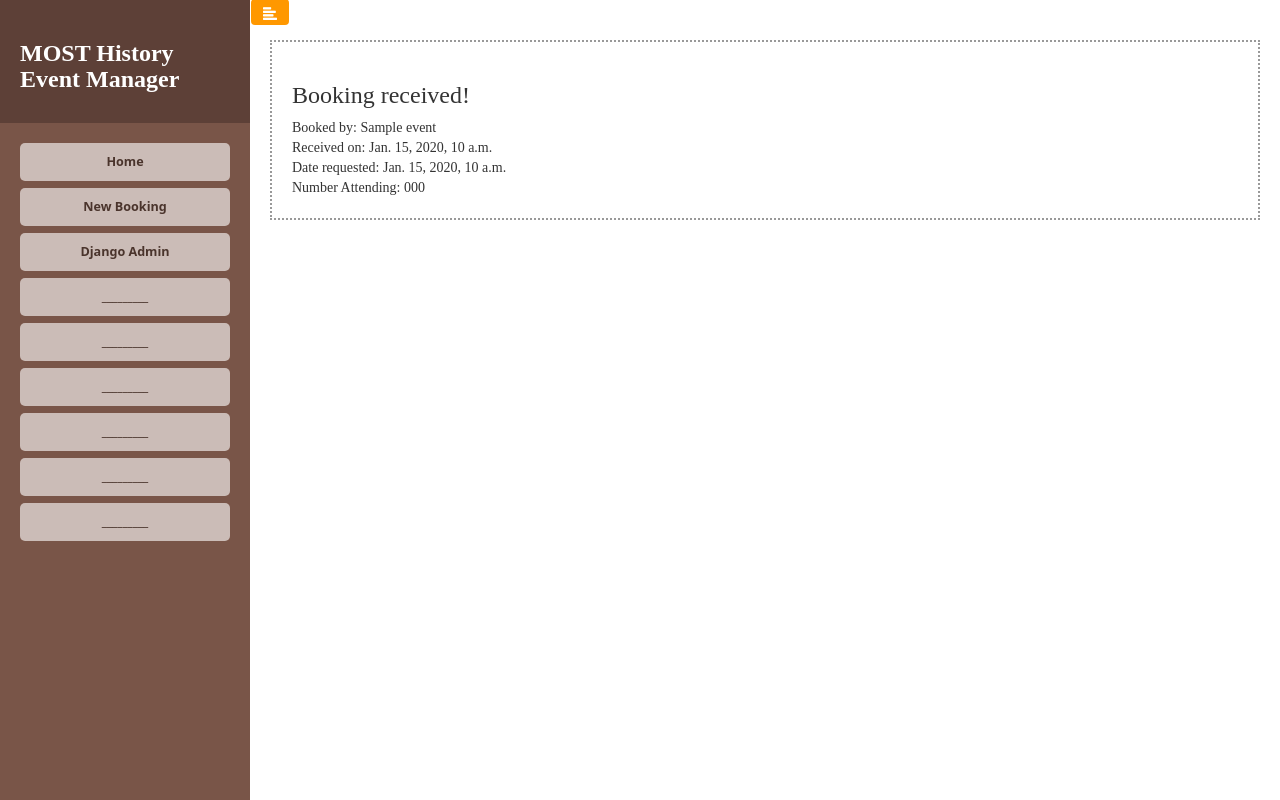
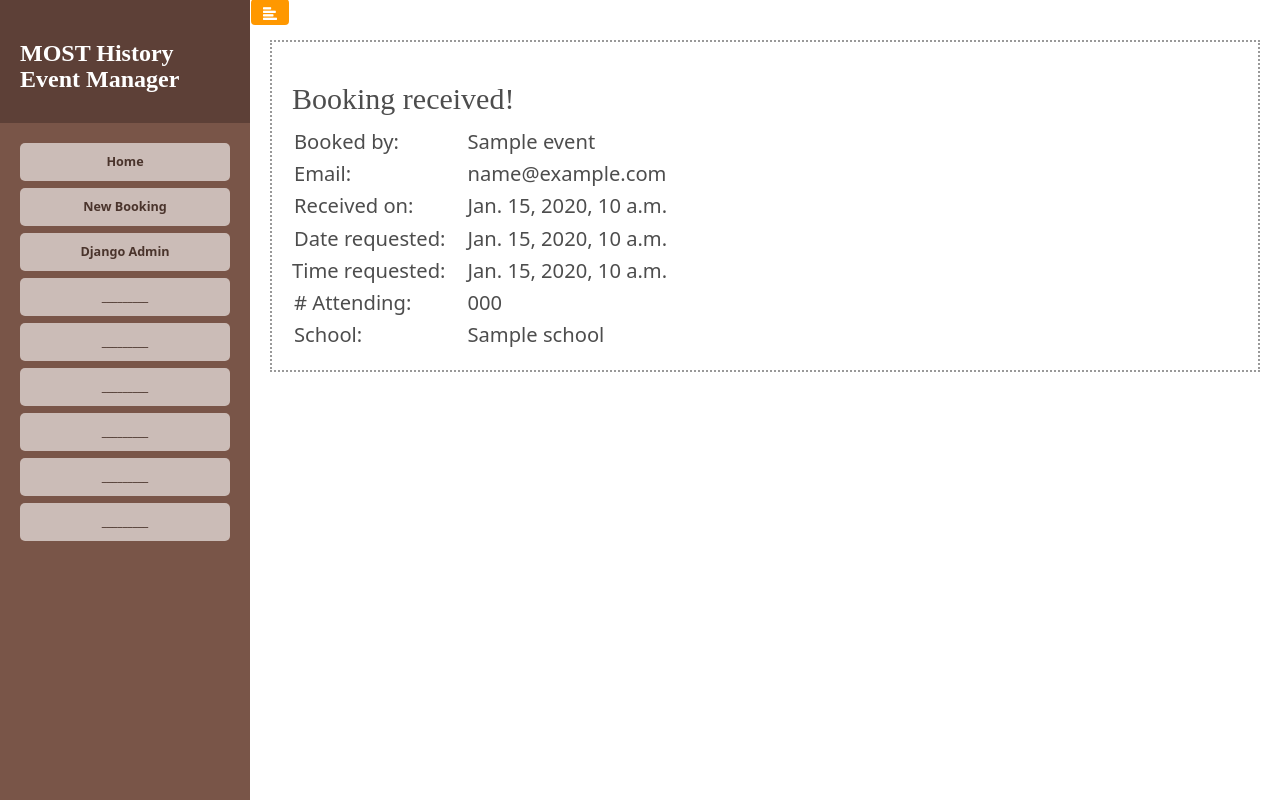
Before and after one commit to EsmeraldaQuintana/MOSTregi, a Django app: template MOSTregi/templates/events/event_detail.html in a window 1280 px wide. Run offline with Django 3.2, Linux system fonts and the light colour scheme; the template is opened without the code that fills it: most values are stand-ins (such as "Sample title", 1, 10 or a date in 2020); lists and menus that the app fills with data are empty; some libraries are stand-ins or nearby versions.

```diff
--- a/MOSTregi/MOSTregi/static/css/form.css
+++ b/MOSTregi/MOSTregi/static/css/form.css
@@ -1,5 +1,4 @@
 .form {
-  background-color: green;
   background: hsla(360, 100%, 100%, 1);
   border-color: black;
   padding: 10px;
--- a/MOSTregi/MOSTregi/static/css/home.css
+++ b/MOSTregi/MOSTregi/static/css/home.css
@@ -11,3 +11,7 @@
   border-bottom: 1px dashed #ddd;
   margin: 20px 0 0 0;
 }
+
+.home h1 {
+  font-family: 'Playfair Display', serif;
+}
--- a/MOSTregi/MOSTregi/templates/home.html
+++ b/MOSTregi/MOSTregi/templates/home.html
@@ -4,12 +4,14 @@
 
 <link rel="stylesheet" href="{% static '/css/home.css' %}">
 <div class= "home">
-  <h1>MOST Registration</h1>
+  <h1 style="font-family: 'Playfair Display', serif;">MOST History Event Manager:
+    <span style="font-family: 'Noto Sans', sans-serif; font-weight: bold">a README</span>
+  </h1>
   <p>Visit registration software suite for the Museum of South Texas History.</p>
 
   <div class="line"></div>
 
-  <h3>For now, this homepage will serve as the <strong>README</strong></h3>
+  <h3>For now, this homepage will serve as the README</h3>
   <h4>It will be a quick start guide later. Maybe. Or a login page.</h4>
 
   <h3>Current features:</h3>
--- a/MOSTregi/events/admin.py
+++ b/MOSTregi/events/admin.py
@@ -2,8 +2,8 @@ from django.contrib import admin
 
 # Register your models here.
 
-from .models import registration, demo_form
+from .models import BookingRequest, demo_form
 
 # register the Entry model with the admin interface
 admin.site.register(demo_form)
-admin.site.register(registration)
+admin.site.register(BookingRequest)
--- a/MOSTregi/events/test.py
+++ b/MOSTregi/events/test.py
@@ -7,8 +7,6 @@ from django.apps import apps
 # from .admin import
 
 # for each django model, make sure it is registered in ./admin.py
-
-from .models import registration
 
 #class RegistrationModelTest(TestCase):
 #    def test_form_completeness(self):
--- a/MOSTregi/events/urls.py
+++ b/MOSTregi/events/urls.py
@@ -24,8 +24,6 @@ from django.contrib.staticfiles.storage import staticfiles_storage
 from django.views.generic.base import RedirectView
 
 from . import views
-
-from django.contrib.auth import views as auth_views
 
 urlpatterns = [
     path('new/', views.new, name="new"),
--- /dev/null
+++ b/MOSTregi/static/css/event_detail.css
@@ -0,0 +1,16 @@
+.event_detail{
+  color: hsl(0, 0%, 30%);
+}
+
+table, th {
+  font-family: 'Noto Sans', sans-serif;
+  table-layout: fixed;
+  #width: 100%;
+  border-collapse: collapse;
+  border: 0px solid purple;
+  font-weight: normal;
+  font-size: 1.2em;
+  line-height: 1.2em;
+  color: hsl(0, 0%, 30%);
+  padding: 4px 2px;
+}
--- a/MOSTregi/templates/events/event_detail.html
+++ b/MOSTregi/templates/events/event_detail.html
@@ -1,12 +1,44 @@
 {% extends 'index.html' %}
 {% block 'content' %}
+{% load staticfiles %}
 
-<div class="event">
-  <h3>Booking received!</h3>
-  Booked by: {{ event.name }} <br>
-  Received on: {{ event.date_time_received }} <br>
-  Date requested: {{ event.date_request }} <br>
-  Number Attending: {{ event.number_attending }} <br>
+<link rel="stylesheet" href="{% static '/css/event_detail.css' %}">
+<div class="event_detail">
+  <h2>Booking received!</h3>
+
+  <table>
+    <tr>
+      <th>Booked by:</th>
+      <th>{{ event.name }}</th>
+    </tr>
+    <tr>
+      <th>Email:</th>
+      <th>{{ event.email }}</th>
+    </tr>
+    <tr>
+      <th>Received on:</th>
+      <th>{{ event.date_time_received }}</th>
+    </tr>
+    <tr>
+      <th>Date requested:</th>
+      <th>{{ event.date_request }}</th>
+    </tr>
+    <tr>
+      <th style="padding: 0 20px 0 0;">Time requested:</th>
+      <th>{{ event.time_request }}</th>
+    </tr>
+    <tr>
+      <th># Attending:   </th>
+      <th>{{ event.number_attending }}</th>
+    </tr>
+    <tr>
+      <th>School:</th>
+      <th>{{ event.school }}</th>
+    </tr>
+
+
+  </table>
+
 </div>
 
 {% endblock %}
--- a/MOSTregi/templates/events/new.html
+++ b/MOSTregi/templates/events/new.html
@@ -2,7 +2,7 @@
 {% block 'content' %}
 
 <html>
-    <h1>New Booking</h1>
+    <h1 style="padding: 0 0 20px; color: hsl(0, 0%, 30%);">New Booking</h1>
     <form method="POST" class="post-form">{% csrf_token %}
         {{ form.as_p }}
         <button type="submit" class="save btn btn-default">Save</button>
```
Also changed, not shown: MOSTregi/events/forms.py (+10 -4 lines), MOSTregi/events/models.py (+14 -7 lines), MOSTregi/events/views.py (+4 -4 lines), MOSTregi/static/css/new.css (added).
